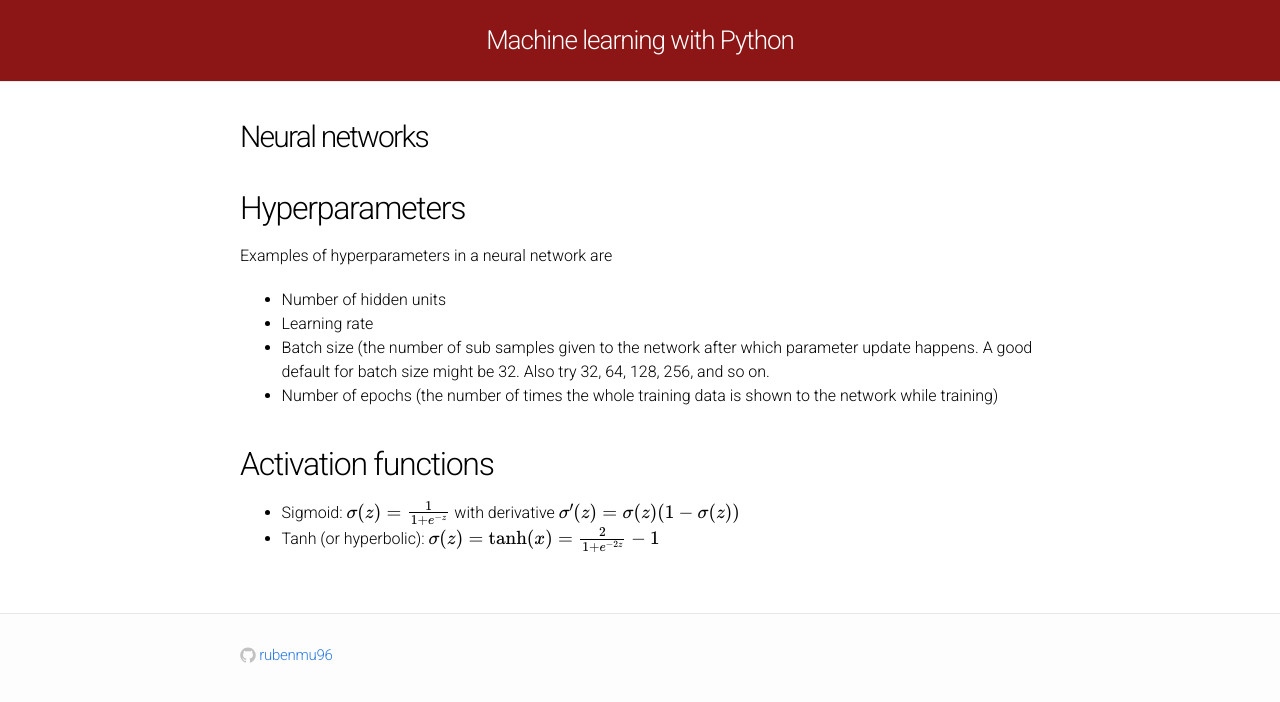
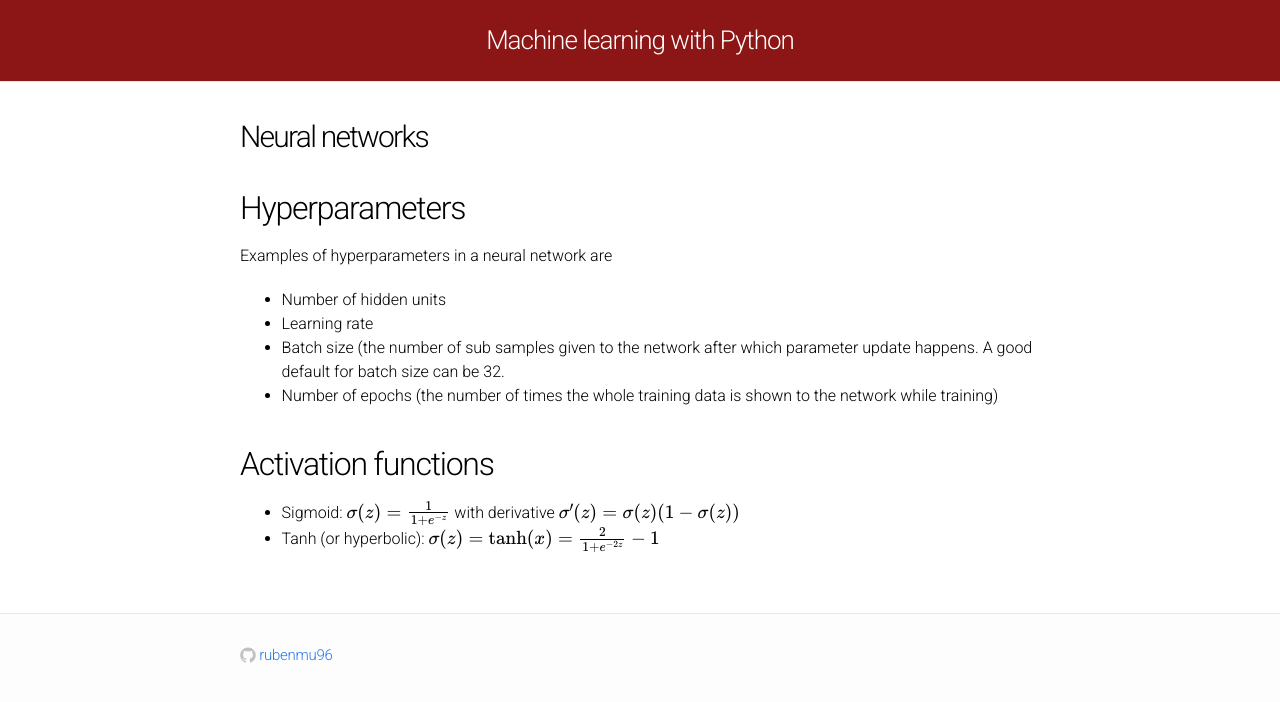
Before and after one commit to rubenmu96/rubenmu96.github.io, a Jekyll site: the page built from neuralnetworks.md, in a window 1280 px wide. Shown: the top 702 px of the page. Built offline with Jekyll 4.4.1, drawn with Linux system fonts in a browser that asks for light colours; formulas are drawn with MathJax 3; our own code applies the rules of GitHub Pages for plain Markdown files.

Commit message:
Update neuralnetworks.md

```diff
--- a/neuralnetworks.md
+++ b/neuralnetworks.md
@@ -9,7 +9,7 @@ permalink: /neural_networks/
 Examples of hyperparameters in a neural network are
 - Number of hidden units
 - Learning rate
-- Batch size (the number of sub samples given to the network after which parameter update happens. A good default for batch size might be 32. Also try 32, 64, 128, 256, and so on.
+- Batch size (the number of sub samples given to the network after which parameter update happens. A good default for batch size can be 32.
 - Number of epochs (the number of times the whole training data is shown to the network while training)
 
 
```
